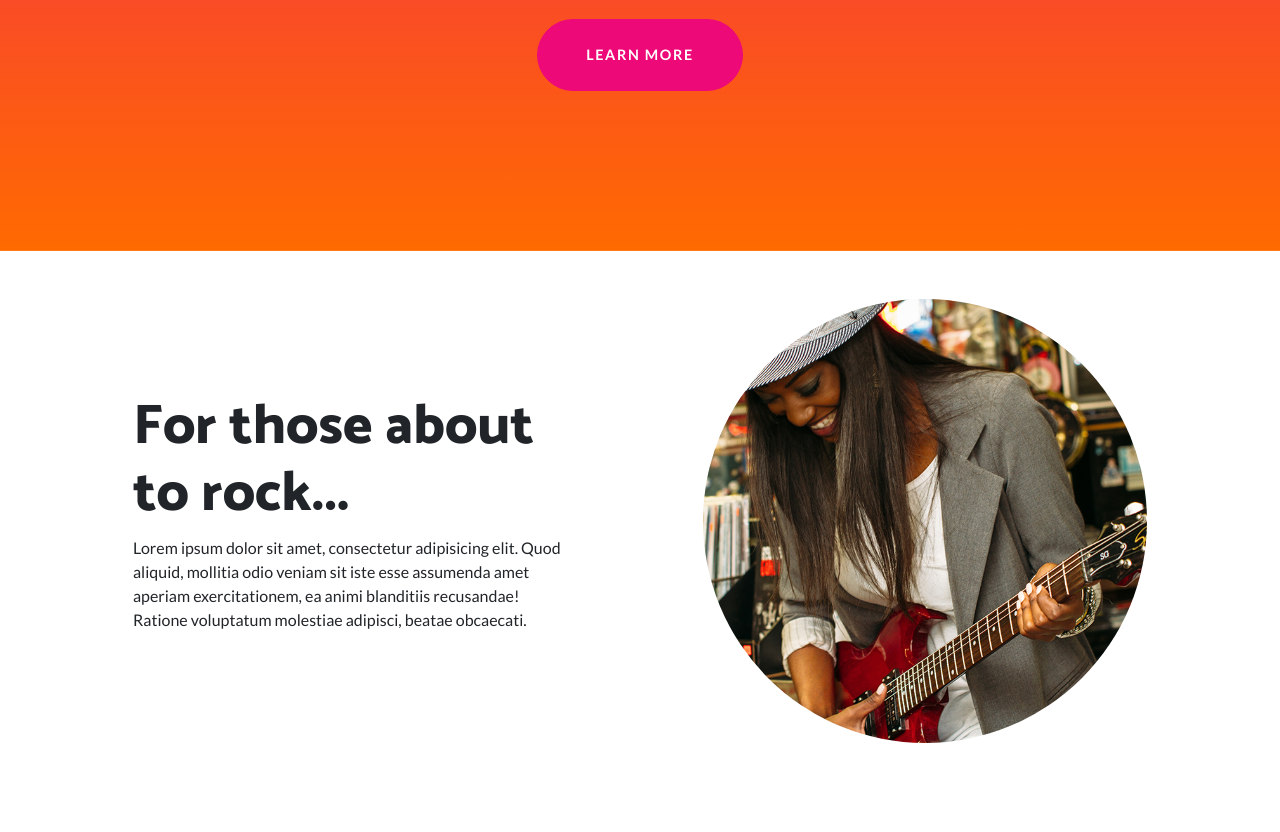
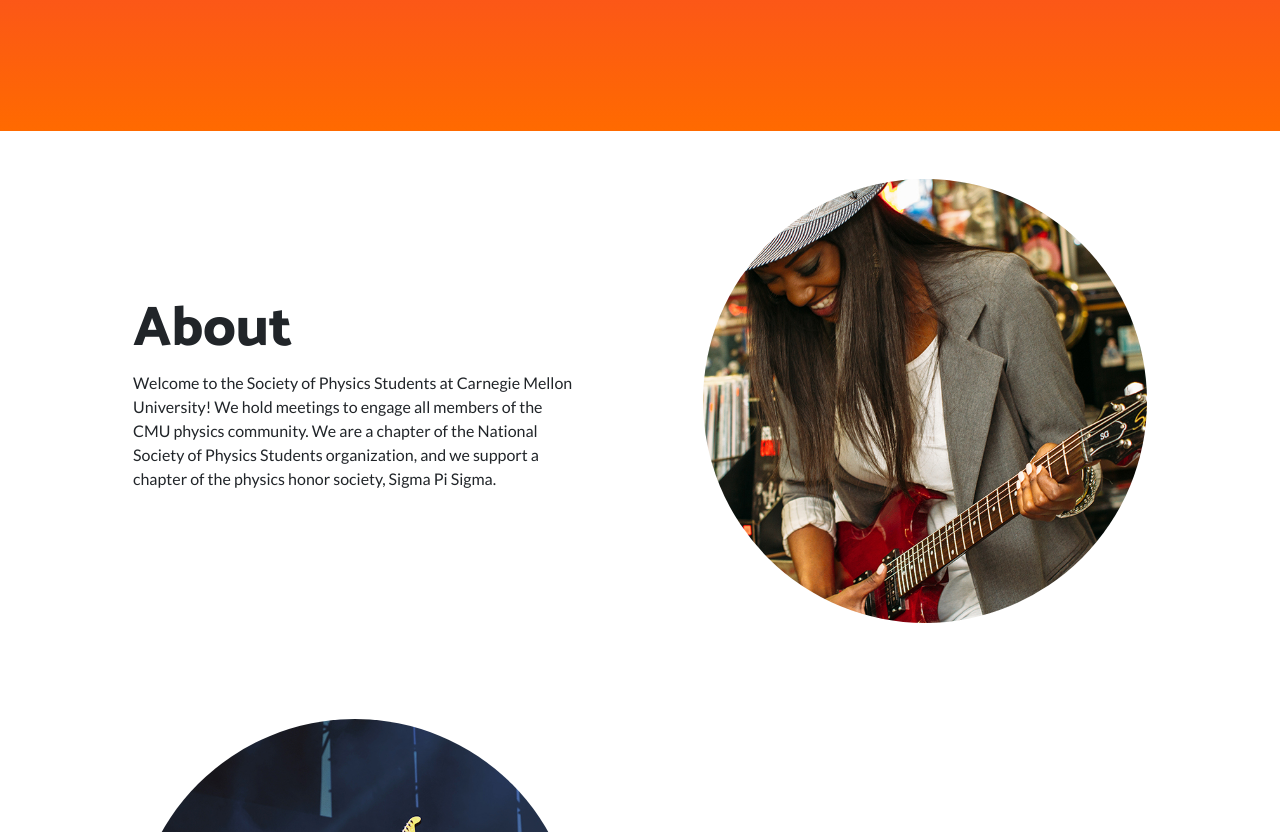
Before and after one commit to kaashmonee/cmusps, a website: page index.html in a window 1280 px wide. Shown: the part 551-1383 px from the top of the page. Drawn offline with Linux system fonts and the light colour scheme.

Commit message:
Included description...

```diff
--- a/index.html
+++ b/index.html
@@ -41,7 +41,7 @@
       <div class="container">
         <h1 class="masthead-heading mb-0">Society of Physics Students</h1>
         <h2 class="masthead-subheading mb-0">Carnegie Mellon University</h2>
-        <a href="#" class="btn btn-primary btn-xl rounded-pill mt-5">Learn More</a>
+        <!-- <a href="#" class="btn btn-primary btn-xl rounded-pill mt-5">Learn More</a> -->
       </div>
     </div>
     <!-- <div class="bg-circle-1 bg-circle"></div>
@@ -60,8 +60,11 @@
         </div>
         <div class="col-lg-6 order-lg-1">
           <div class="p-5">
-            <h2 class="display-4">For those about to rock...</h2>
-            <p>Lorem ipsum dolor sit amet, consectetur adipisicing elit. Quod aliquid, mollitia odio veniam sit iste esse assumenda amet aperiam exercitationem, ea animi blanditiis recusandae! Ratione voluptatum molestiae adipisci, beatae obcaecati.</p>
+            <h2 class="display-4">About</h2>
+            <p>Welcome to the Society of Physics Students at Carnegie Mellon University! We hold meetings to engage
+              all members of the CMU physics community. We are a chapter of the National Society of Physics Students
+              organization, and we support a chapter of the physics honor society, Sigma Pi Sigma.
+            </p>
           </div>
         </div>
       </div>
```
Also changed, not shown: 1 other file.
